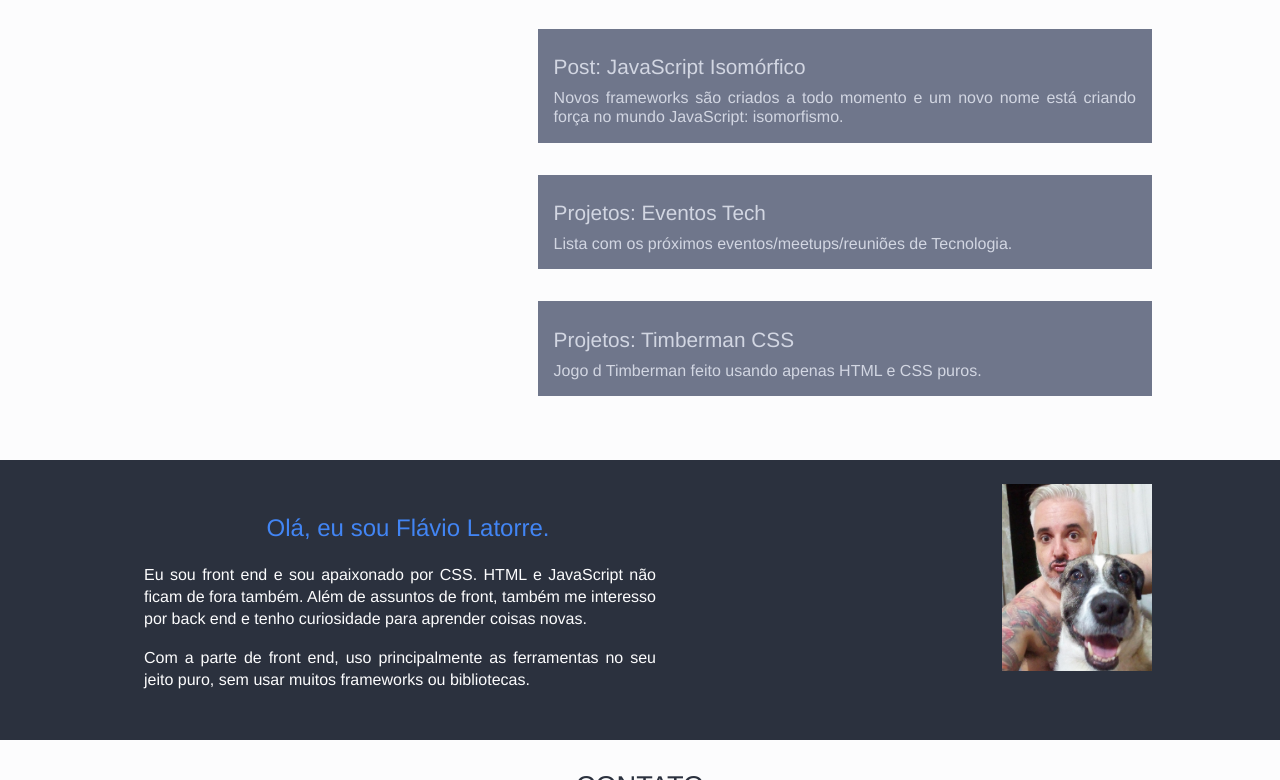
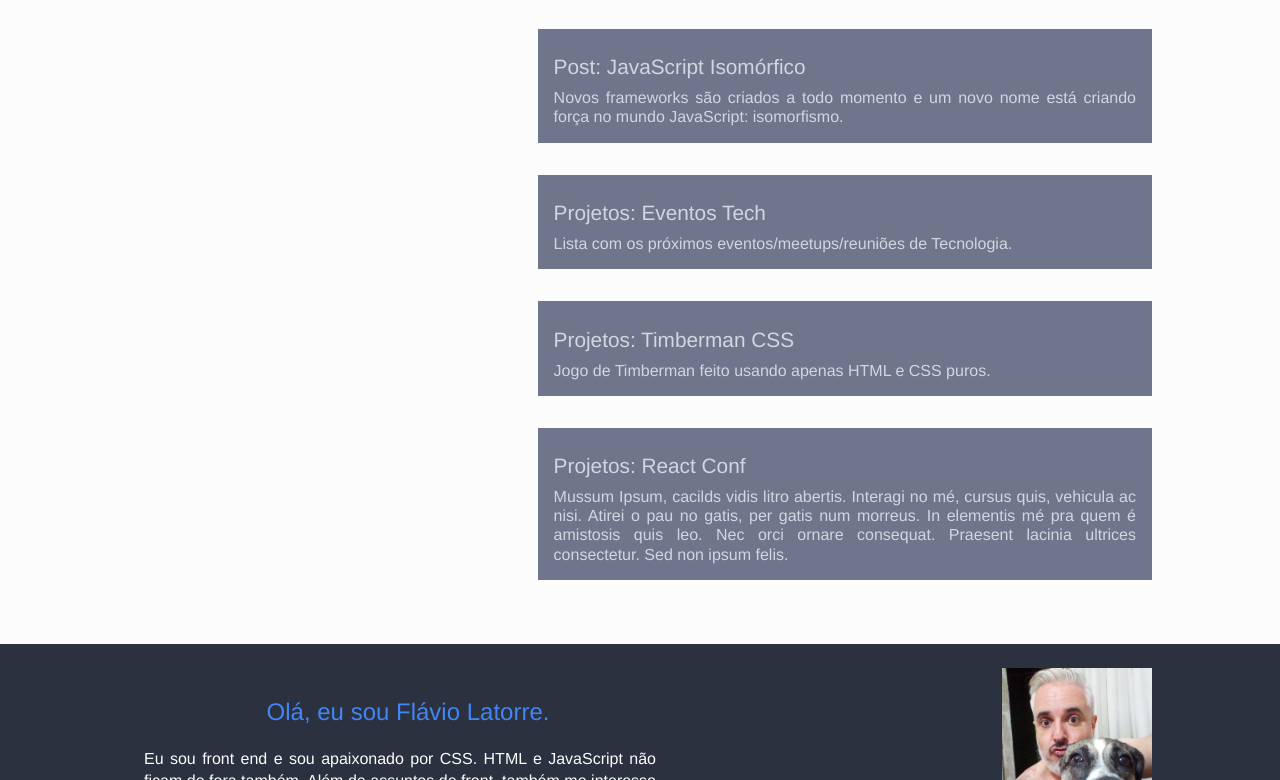
Before and after one commit to flaviolatorre/html-css, a plain HTML site: page site/index.html in a window 1280 px wide. Shown: the part 532-1312 px from the top of the page. Drawn offline with Linux system fonts and the light colour scheme.

Commit message:
updating index.html

```diff
--- a/site/index.html
+++ b/site/index.html
@@ -49,7 +49,12 @@
                 </li>
                 <li>
                     <p class="titulo">Projetos: Timberman CSS</p>
-                    <p>Jogo d Timberman feito usando apenas HTML e CSS puros.</p>
+                    <p>Jogo de Timberman feito usando apenas HTML e CSS puros.</p>
+                </li>
+                <li>
+                    <p class="titulo">Projetos: React Conf</p>
+                    <p>Mussum Ipsum, cacilds vidis litro abertis. Interagi no mé, cursus quis, vehicula ac nisi. Atirei o pau no gatis, per gatis num morreus.
+                        In elementis mé pra quem é amistosis quis leo. Nec orci ornare consequat. Praesent lacinia ultrices consectetur. Sed non ipsum felis.</p>
                 </li>
             </ul>
         </section>
```
